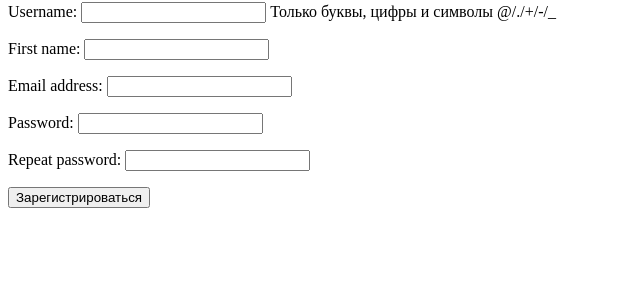
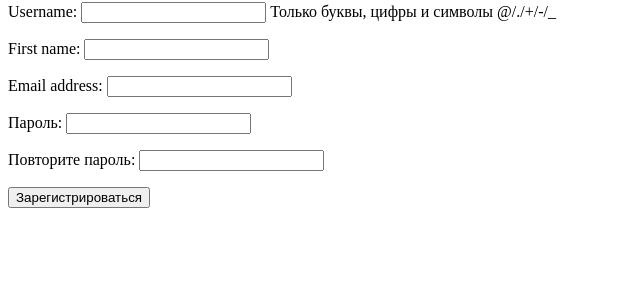
Before and after one commit to Vov4ikV/DjangoAutopark, a Django app: page /users/register/ in a window 1280 px wide. Shown: the part 432-732 px from the top of the page, without its empty margins (0-640 px from the left). Run offline with Django 4.2, Linux system fonts and the light colour scheme.

Commit message:
third commit

```diff
--- a/users/forms.py
+++ b/users/forms.py
@@ -4,8 +4,8 @@ from django import forms
 
 
 class UserRegistrationForm(forms.ModelForm):
-    password = forms.CharField(label='Password', widget=forms.PasswordInput)
-    password2 = forms.CharField(label='Repeat password', widget=forms.PasswordInput)
+    password = forms.CharField(label='Пароль', widget=forms.PasswordInput)
+    password2 = forms.CharField(label='Повторите пароль', widget=forms.PasswordInput)
 
     class Meta:
         model = User
@@ -13,6 +13,10 @@ class UserRegistrationForm(forms.ModelForm):
         help_texts = {
             'username': 'Только буквы, цифры и символы @/./+/-/_',
         }
+        verbose_name = {
+            'username': 'login',
+        }
+
 
         error_messages = {
             'username': {
--- a/users/templates/users/register_done.html
+++ b/users/templates/users/register_done.html
@@ -6,6 +6,7 @@
     <h1>Аккаунт создан:</h1>
     <p>Логин - {{new_user.username}}</p>
     <p>Имя - {{new_user.first_name}}</p>
-    <p>Эл. почта - {{new_user.email}}</p>
+    <p>Эл.почта - {{new_user.email}}</p>
+    <p>Время регистрации - {{new_user.date_joined}}</p>
 
 {% endblock %}
--- a/users/urls.py
+++ b/users/urls.py
@@ -1,7 +1,7 @@
 from django.urls import path
 from .views import *
 
-app_name = 'users'
+app_name = 'users' # Префекс маршрута
 
 urlpatterns = [
     path('register/', register, name='register'),
```
